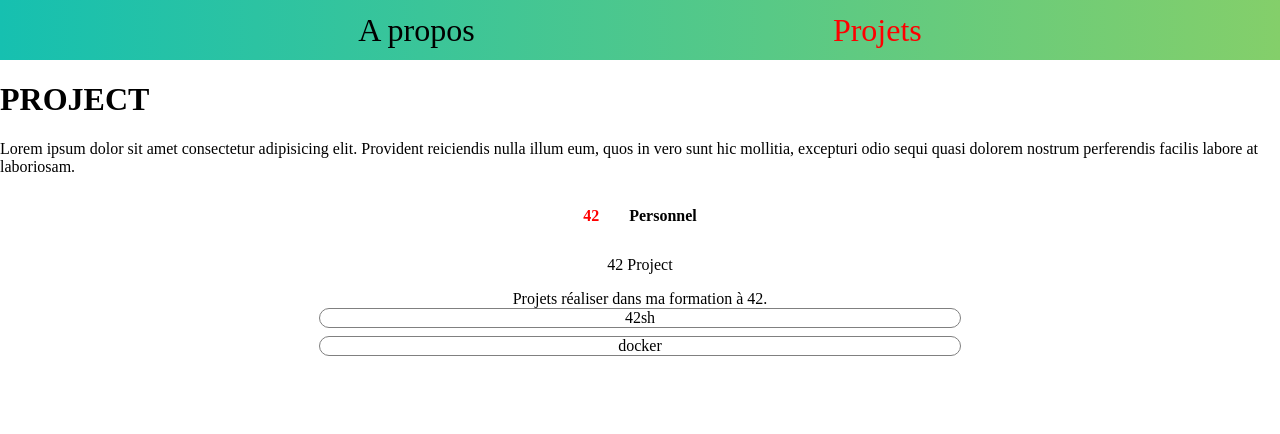
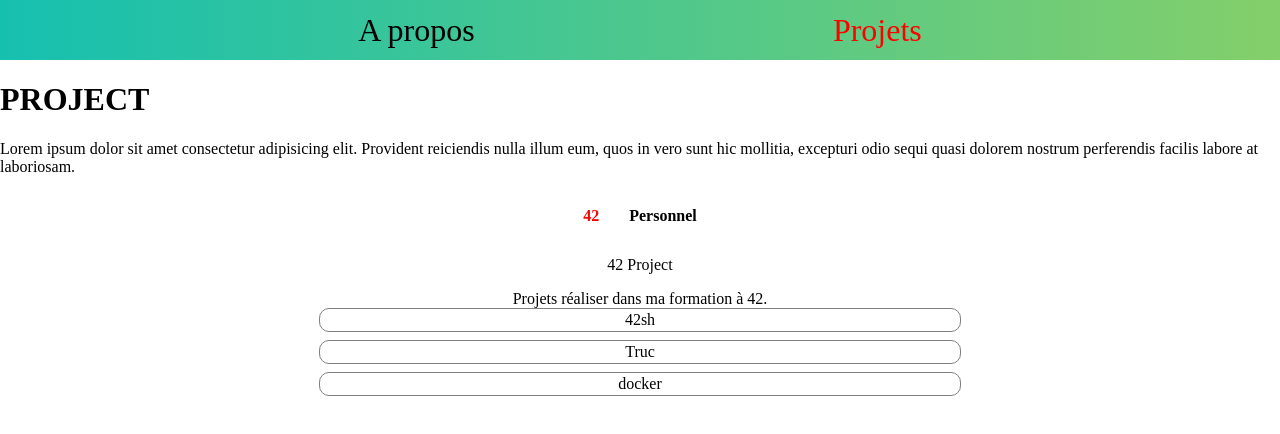
Before and after one commit to tcollard/website, a Vue app in the folder my-website/: page / in a window 1280 px wide. Both pictures are taken after a click on the element "Projets". Shown: the top 434 px of the page. Built offline with nearby package versions, Linux system fonts and the light colour scheme.

Commit message:
feat: 🎸 (Project) Start card deploy transition

```diff
--- a/my-website/src/components/Project.vue
+++ b/my-website/src/components/Project.vue
@@ -12,15 +12,17 @@
                 :key="type"
             >{{ type }}</span>
         </div>
-        <div v-if="selectedType === '42'" class="contentList">
+        <div v-show="selectedType === '42'" class="contentList">
             <p class="contentListTitle">42 Project</p>
             <span class="description"> {{ descriptions.school }}</span>
             <div v-for="(project, index) in projects"
                 :key="index" v-show="project.type === '42'"
-                @click="selectedProject = (selectedProject && selectedProject === project.name) ? null : project.name"
+                @click="project.state = (project.state === 'close') ? 'open' : 'close'"
                 class="projectTitle">
-                {{ project.name }}
-                <ProjectDetail v-show="selectedProject === project.name" :detail="project"></ProjectDetail>
+                <p class="foldTitle">{{ project.name }}</p>
+                <transition name="slide-fade">
+                    <ProjectDetail v-show="project.state === 'open'" :detail="project"></ProjectDetail>
+                </transition>
             </div>
         </div>
         <div v-if="selectedType === 'Personnel'" class="contentList">
@@ -49,7 +51,16 @@
                             name: '42sh',
                             link: 'https://www.google.com',
                             description: 'Lorem ipsum dolor sit amet consectetur adipisicing elit. Provident reiciendis nulla illum eum, quos in vero sunt hic mollitia, excepturi odio sequi quasi dolorem nostrum perferendis facilis labore at laboriosam.',
-                            img: '42sh.png',
+                            img: '../assets/projects/42sh.png',
+                            state: 'close',
+                        },
+                        {
+                            type: '42',
+                            name: 'Truc',
+                            link: 'https://www.google.com',
+                            description: 'Lorem ipsum dolor sit amet consectetur adipisicing elit. Provident reiciendis nulla illum eum, quos in vero sunt hic mollitia, excepturi odio sequi quasi dolorem nostrum perferendis facilis labore at laboriosam.',
+                            img: '../assets/projects/42sh.png',
+                            state: 'close',
                         },
                         {
                             type: '42',
@@ -57,6 +68,7 @@
                             link: 'https://www.google.com',
                             description: 'Lorem ipsum dolor sit amet consectetur adipisicing elit. Provident reiciendis nulla illum eum, quos in vero sunt hic mollitia, excepturi odio sequi quasi dolorem nostrum perferendis facilis labore at laboriosam.',
                             img: null,
+                            state: 'close',
                         },
                         {
                             type: 'perso',
@@ -64,9 +76,10 @@
                             link: 'https://www.google.com',
                             description: 'Lorem ipsum dolor sit amet consectetur adipisicing elit. Provident reiciendis nulla illum eum, quos in vero sunt hic mollitia, excepturi odio sequi quasi dolorem nostrum perferendis facilis labore at laboriosam.',
                             img: null,
+                            state: 'close',
                         },
                     ],
-                selectedProject: null,
+                // selectedProject: null,
                 descriptions: {
                     school: 'Projets réaliser dans ma formation à 42.',
                     perso: 'Projets personnelles, afin de decouvrir de nouveaux languages et de nouvelles technologies.',
@@ -113,4 +126,21 @@
         color: red;
     }
 
+    .foldTitle {
+        cursor: pointer;
+        margin: 2px;
+    }
+
+    .slide-fade-enter-active {
+        transition: all .3s ease;
+    }
+
+    .slide-fade-leave-active {
+        transition: all .8s cubic-bezier(1.0, 0.5, 0.8, 1.0);
+    }
+
+    .slide-fade-enter, .slide-fade-leave {
+        transform: translateY(-20px);
+        opacity: 0;
+    }
 </style>
--- a/my-website/src/components/ProjectDetail.vue
+++ b/my-website/src/components/ProjectDetail.vue
@@ -2,7 +2,7 @@
     <div>
         {{detail.img}}
         <p>{{ detail.description }}</p>
-        <img v-show="detail.img" class="img" :src="'./../assets/projects/' + detail.img" :alt="detail.name">
+        <img v-show="detail.img" class="img" :src="detail.img" :alt="detail.name"/>
         <a :href="detail.link" target="_blank">{{ detail.link }}</a>
     </div>
 </template>
```
